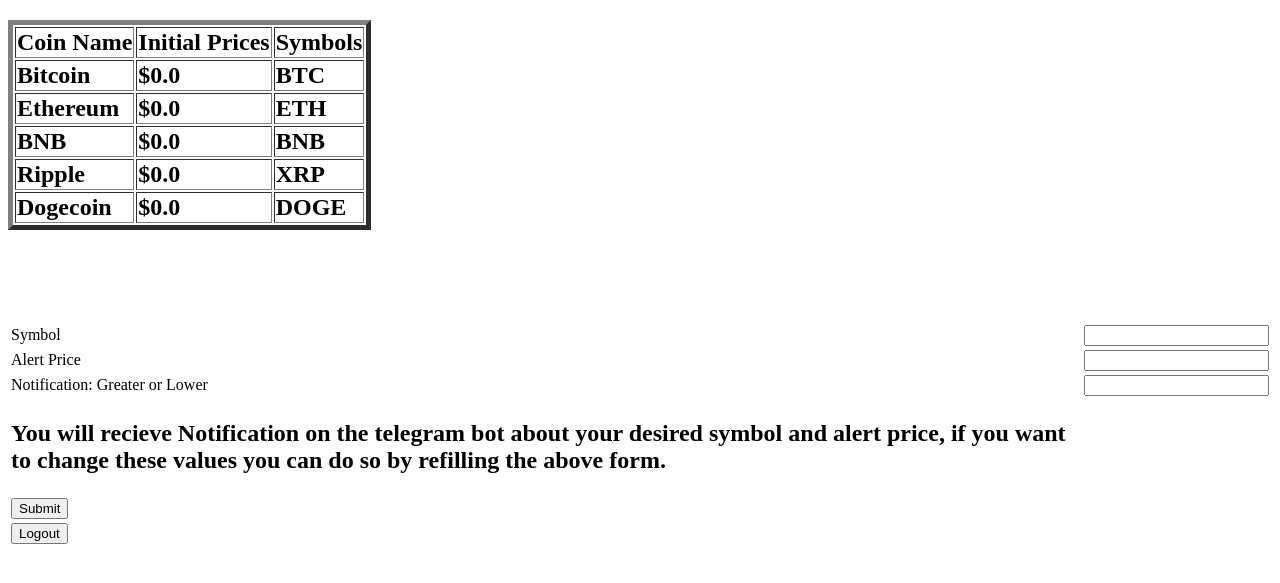
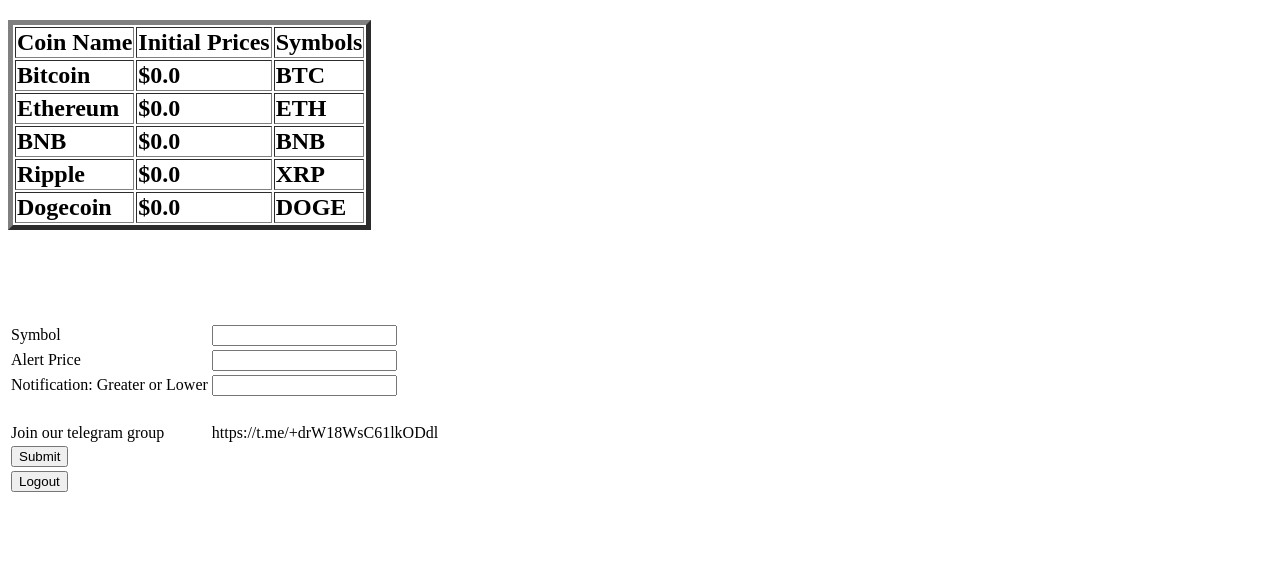
Before and after one commit to AryanGupta0007/Web-Apps, a Flask app: page /home in a window 1280 px wide. Shown: the top 583 px of the page. Run offline with Flask 3, Linux system fonts and the light colour scheme; data that the repository does not hold is empty.

Commit message:
fixed minor things

```diff
--- a/website/auth.py
+++ b/website/auth.py
@@ -23,7 +23,7 @@
             else:
                 flash("Incorrect Password. Try again.", category="error")
         else:
-            flash("Incorrect Email. Try again.", category="error")
+            flash("User Doesn't exist. Register if you are a new user.", category="error")
     return render_template("login.html")
 
 @auth.route("/logout")
--- a/website/templates/home.html
+++ b/website/templates/home.html
@@ -32,12 +32,12 @@
             <br>
         </tr>
         <tr>
-            <td><h2>You will recieve Notification on the telegram bot about your desired symbol and alert price, if
-            you want to change these values you can do so by refilling the above form.
+            <td><h2>
             </h2></td>
 
             <br>
         </tr>
+        <tr><td>Join our telegram group</td><td>https://t.me/+drW18WsC61lkODdl</td></tr>
 
         <tr><td><button type="submit">Submit</button></td></tr>
         <tr><td><button onclick="window.location.href='/logout'">Logout</button></td></tr>
--- a/website/templates/login.html
+++ b/website/templates/login.html
@@ -14,7 +14,7 @@
             <br>
         </tr>
         <tr><td><button type="submit">Login</button></td></tr>
-        <tr><td><button onclick="window.location.href='/register'">Register</button></td></tr>
+        <tr><td>New User?</td><td><button onclick="window.location.href='/register'">Register</button></td></tr>
 
 </form>
 
--- a/website/templates/signup.html
+++ b/website/templates/signup.html
@@ -24,7 +24,7 @@
             <br>
         </tr>
         <tr><td><button type="submit">Register</button></td></tr>
-        <tr><td><button onclick="window.location.href='/login'">Login</button></td></tr>
+        <tr><td>Already a user?</td><td><button onclick="window.location.href='/login'">Login</button></td></tr>
 
 </form>
 
```
